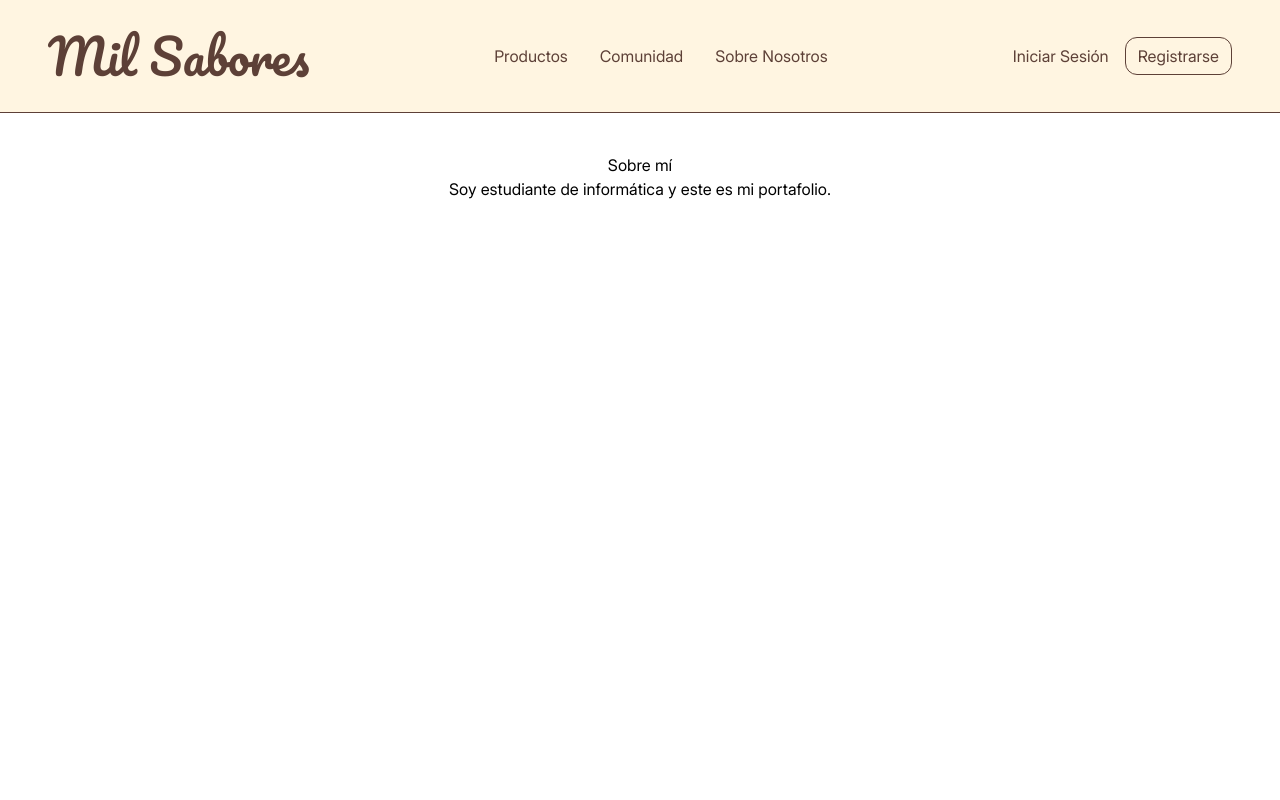
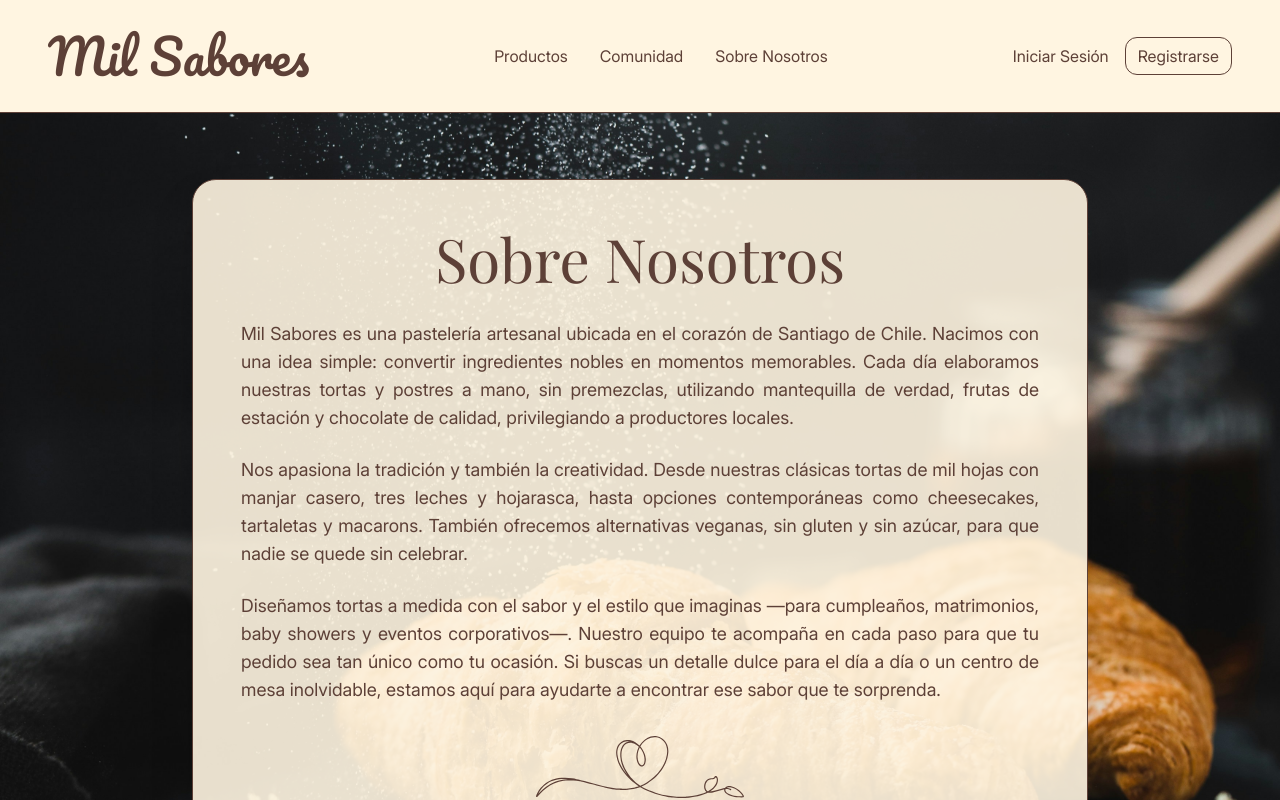
Before and after one commit to robertastik/Mil-Sabores-React, a React (Vite) app: page /about in a window 1280 px wide. Shown: the top 800 px of the page. Built offline with nearby package versions, Linux system fonts and the light colour scheme.

Commit message:
DIseño de pagina about, nueva fuente de titulos.

```diff
--- a/src/pages/About.jsx
+++ b/src/pages/About.jsx
@@ -1,8 +1,52 @@
+import hero from "../assets/images/hero-image.jpg";
+import corazonLineart from "../assets/images/corazon-lineart.svg";
+
 export default function About() {
   return (
-    <section className="flex flex-col items-center justify-top h-screen pt-10 font-texto">
-      <h1>Sobre mí</h1>
-      <p>Soy estudiante de informática y este es mi portafolio.</p>
+    <section
+      className="min-h-screen bg-cafe-claro flex flex-col items-center justify-center py-16 px-4 sm:px-6 lg:px-8"
+      style={{
+        backgroundImage: `url(${hero})`,
+        backgroundSize: "cover",
+        backgroundPosition: "center",
+        backgroundAttachment: "fixed",
+      }}
+    >
+      <div className="w-full max-w-4xl mx-auto bg-cafe-claro/90 text-cafe-oscuro rounded-3xl p-8 md:p-12 shadow-2xl border-1 border-cafe-oscuro">
+        <h1 className="font-subtitulo text-5xl md:text-6xl text-center mb-8">
+          Sobre Nosotros
+        </h1>
+        <div className="font-texto text-lg space-y-6 text-justify">
+          <p>
+            Mil Sabores es una pastelería artesanal ubicada en el corazón de
+            Santiago de Chile. Nacimos con una idea simple: convertir
+            ingredientes nobles en momentos memorables. Cada día elaboramos
+            nuestras tortas y postres a mano, sin premezclas, utilizando
+            mantequilla de verdad, frutas de estación y chocolate de calidad,
+            privilegiando a productores locales.
+          </p>
+          <p>
+            Nos apasiona la tradición y también la creatividad. Desde nuestras
+            clásicas tortas de mil hojas con manjar casero, tres leches y
+            hojarasca, hasta opciones contemporáneas como cheesecakes,
+            tartaletas y macarons. También ofrecemos alternativas veganas, sin
+            gluten y sin azúcar, para que nadie se quede sin celebrar.
+          </p>
+          <p>
+            Diseñamos tortas a medida con el sabor y el estilo que imaginas
+            —para cumpleaños, matrimonios, baby showers y eventos corporativos—.
+            Nuestro equipo te acompaña en cada paso para que tu pedido sea tan
+            único como tu ocasión. Si buscas un detalle dulce para el día a día
+            o un centro de mesa inolvidable, estamos aquí para ayudarte a
+            encontrar ese sabor que te sorprenda.
+          </p>
+        </div>
+        <img
+          src={corazonLineart}
+          alt="Corazón decorativo"
+          className="mx-auto mt-8 w-52 caret-cafe-oscuro"
+        />
+      </div>
     </section>
   );
 }
--- a/src/styles/index.css
+++ b/src/styles/index.css
@@ -8,11 +8,17 @@
     src: url("../assets/fonts/Inter_24pt-Regular.ttf");
 }
 
+@font-face {
+    font-family: PlayfairDisplay;
+    src: url("../assets/fonts/PlayfairDisplay-Regular.ttf");
+}
+
 @import "tailwindcss";
 
 @theme {
     --font-texto: Inter,'sans-serif';
     --font-titulo: Pacifico,'cursive';
+    --font-subtitulo: PlayfairDisplay,'serif';
 
     --color-cafe-claro: #fff5e1;
     --color-rosa: #ffc0cb;
```
Also changed, not shown: src/assets/fonts/PlayfairDisplay-Regular.ttf (added), src/assets/images/corazon-lineart.svg (added).
